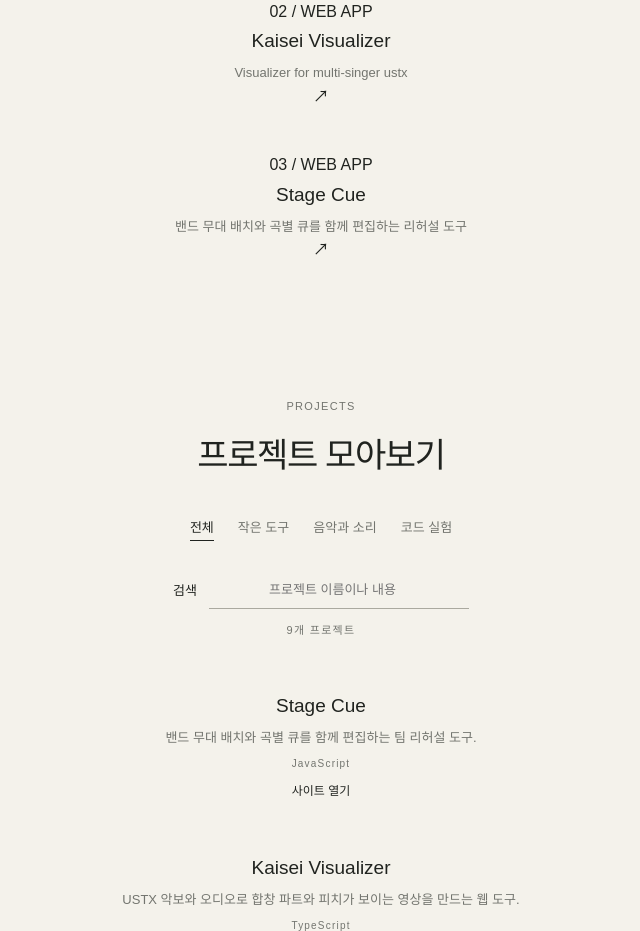
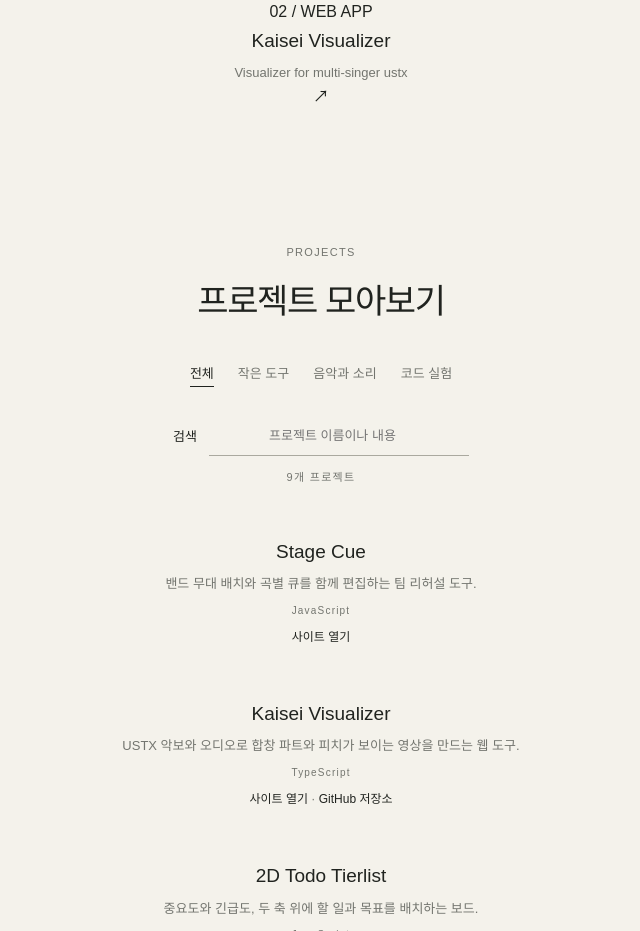
Before and after one commit to ivyrecords11/ivyrecords11.github.io, a plain HTML site: page index.html in a window 1280 px wide. Shown: the part 890-1821 px from the top of the page, without its empty margins (319-959 px from the left). Drawn offline with Linux system fonts and the light colour scheme.

Commit message:
Refresh published project sites

```diff
--- a/index.html
+++ b/index.html
@@ -24,7 +24,6 @@
 <ul class="site-list">
   <li><a href="https://ivyrecords11.github.io/2d-todo-tierlist/" target="_blank" rel="noopener noreferrer"><span class="site-number">01 / WEB APP</span><span class="site-detail"><strong>2D Todo Tierlist</strong><span>2-dimensional (Urgency, Importancy) tierlist of mixed goals</span></span><span class="site-arrow" aria-hidden="true">↗</span></a></li>
   <li><a href="https://ivyrecords11.github.io/kaisei-visualizer/" target="_blank" rel="noopener noreferrer"><span class="site-number">02 / WEB APP</span><span class="site-detail"><strong>Kaisei Visualizer</strong><span>Visualizer for multi-singer ustx</span></span><span class="site-arrow" aria-hidden="true">↗</span></a></li>
-  <li><a href="https://ivyrecords11.github.io/stage-cue/" target="_blank" rel="noopener noreferrer"><span class="site-number">03 / WEB APP</span><span class="site-detail"><strong>Stage Cue</strong><span>밴드 무대 배치와 곡별 큐를 함께 편집하는 리허설 도구</span></span><span class="site-arrow" aria-hidden="true">↗</span></a></li>
 </ul>
 </section>
 <section class="section projects" id="projects" aria-labelledby="projects-title">
```
